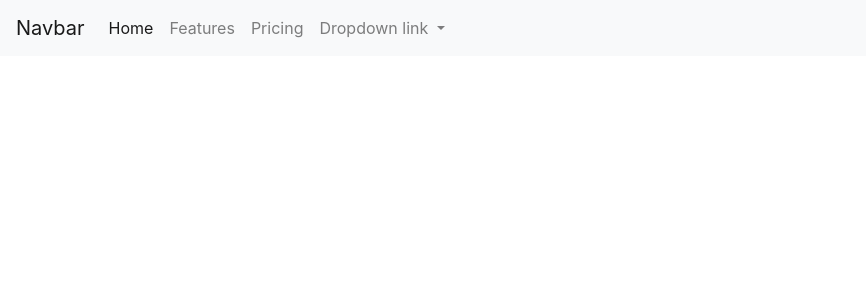
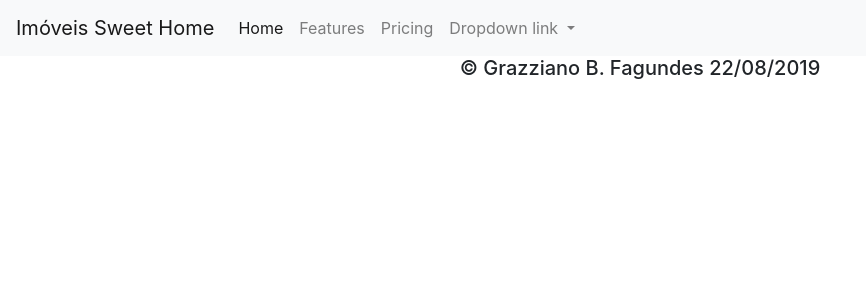
Before and after one commit to Grazziano/SistemaDistribuido, a PHP site: page /php/index.php in a window 1280 px wide. Shown: the top 300 px of the page, without its empty margins (0-866 px from the left). Run offline with PHP 8.4, Linux system fonts and the light colour scheme.

Commit message:
Adding icon and Footer

```diff
--- a/includes/footer.php
+++ b/includes/footer.php
@@ -1,3 +1,4 @@
+<h5 class="text-center">&copy Grazziano B. Fagundes <?= date('d/m/Y') ?></h5>
 <script src="../js/bootstrap.min.js"></script>
 </body>
 
--- a/includes/navbar.php
+++ b/includes/navbar.php
@@ -5,13 +5,14 @@
     <meta charset="UTF-8">
     <meta name="viewport" content="width=device-width, initial-scale=1.0">
     <meta http-equiv="X-UA-Compatible" content="ie=edge">
-    <title>Document</title>
+    <title>Imóveis Sweet Home</title>
+    <link rel="icon" type="imagem/png" href="../img/iconfinder_house-05_2140006.png">
     <link rel="stylesheet" href="../css/bootstrap.min.css">
 </head>
 
 <body>
     <nav class="navbar navbar-expand-lg navbar-light bg-light">
-        <a class="navbar-brand" href="#">Navbar</a>
+        <a class="navbar-brand" href="#">Imóveis Sweet Home</a>
         <button class="navbar-toggler" type="button" data-toggle="collapse" data-target="#navbarNavDropdown" aria-controls="navbarNavDropdown" aria-expanded="false" aria-label="Toggle navigation">
             <span class="navbar-toggler-icon"></span>
         </button>
```
Also changed, not shown: img/iconfinder_house-05_2140006.png (added).
